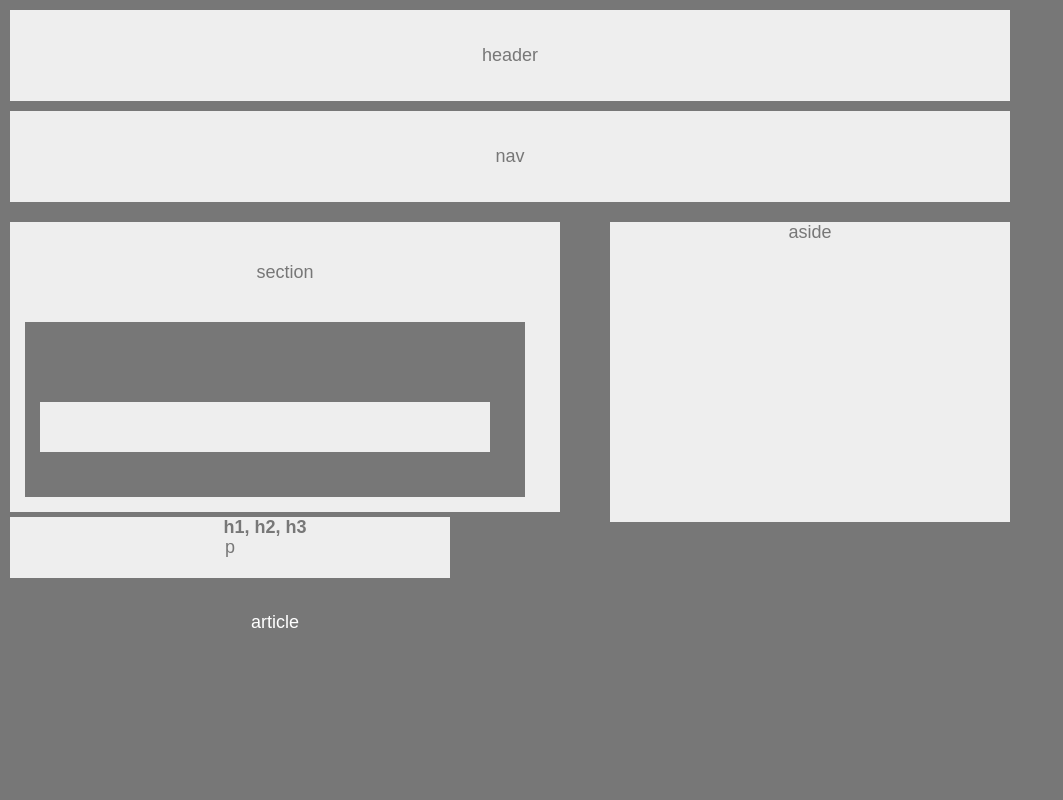
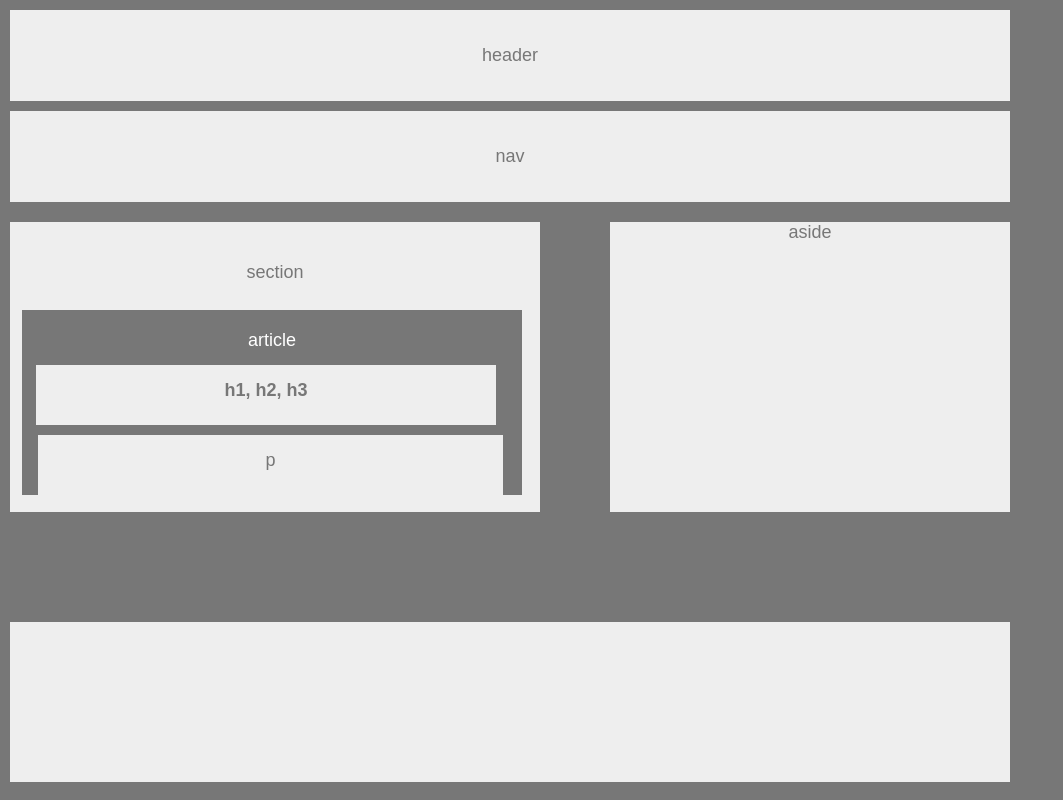
Before and after one commit to rebbbeccao/HTML-CSS-Wireframe, a plain HTML site: page index.html in a window 1280 px wide. Shown: the top 800 px of the page, without its empty margins (0-1063 px from the left). Drawn offline with Linux system fonts and the light colour scheme.

Commit message:
Rough Phase 2

```diff
--- a/index.html
+++ b/index.html
@@ -12,7 +12,7 @@
 
 	<div id="nav">nav</div>
 
-	<div id="section">section</div>
+	<section id="section">section</section>
 
 
 	<div id="aside">aside</div>
--- a/style.css
+++ b/style.css
@@ -27,7 +27,7 @@ body {
 #section {
 	float: left;
 	background-color: #eee;
-	width: 55%;
+	width: 53%;
 	padding-top: 40px;
 	padding-bottom: 50px;
 	margin-right: 30px;
@@ -40,37 +40,42 @@ body {
 	float: right;
 	width: 40%;
 	background-color: #eee;
-	height: 300px;
+	height: 290px;
 
 }
 
 #article {
-	position: relative;
-	top: 100px;
-	left: 15px;
+	position: absolute;
+	top: 310px;
+	left: 22px;
+	padding-top: 20px;
 	background-color: #777;
 	color: #fff;
-	height: 175px;
-	width: 50%;
+	height: 165px;
+	width: 500px;
 
 }
 
 #h1h2h3 {
-	position: relative;
-	top: 5px;
-	left: 30px;
+	position: absolute;
+	top: 365px;
+	left: 36px;
+	padding-top: 15px;
 	background-color: #eee;
-	width: 45%;
-	height: 50px;
+	width: 460px;
+	height: 45px;
 	margin-bottom: 5px;
 }
 
 #p {
-	float: left;
+	position: absolute;
+	top: 435px;
+	left: 38px;
 	background-color: #eee;
-	width: 40%;
-	padding: 20px;
-	margin-top: 5px;
+	padding-top: 15px;
+	width: 465px;
+	height: 45px;
+	margin-bottom: 5px;
 }
 
 
```
